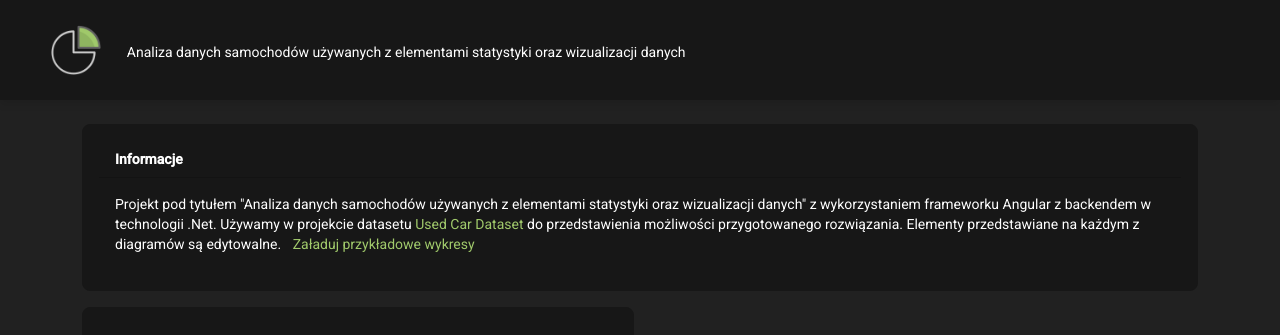
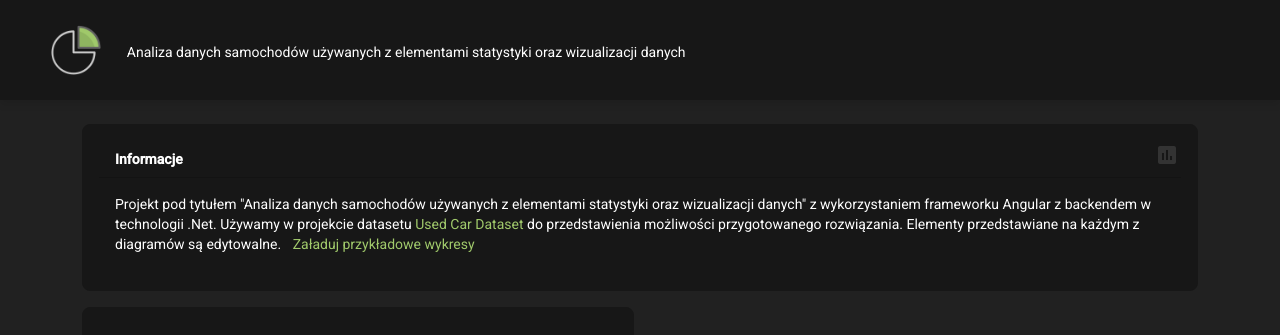
Before and after one commit to moszynMTS/statisticsAngular, an Angular app: page / in a window 1280 px wide. Shown: the top 335 px of the page. Built offline with nearby package versions, Linux system fonts and the light colour scheme.

Commit message:
pageable v1

```diff
--- a/src/app/pages/home/home.component.html
+++ b/src/app/pages/home/home.component.html
@@ -6,6 +6,9 @@
       <a class="loadDefault" (click)="loadDefault()">Załaduj przykładowe wykresy
       </a>
     </p>
+    <a class="saveIcon pageableLoad" (click)="getDataFromPageable()" title="Załaduj dane">
+      <mat-icon>assessment</mat-icon>
+    </a>
   </div>
 
   <div class="col-12 flexible">
--- a/src/app/pages/home/home.component.ts
+++ b/src/app/pages/home/home.component.ts
@@ -36,7 +36,7 @@ export class HomeComponent implements OnInit, AfterViewInit {
   counter: number = 1;
   constructor(private fb: FormBuilder, private snackBar: MatSnackBar, private apiCaller: ApiCaller) {
     Chart.register(...registerables);
-    this.apiCaller.setControllerPath(ControllerNames.Diagram);
+    this.apiCaller.setControllerPath(ControllerNames.Data);
   }
 
   ngOnInit(): void {
@@ -213,4 +213,13 @@ export class HomeComponent implements OnInit, AfterViewInit {
     this.initializeForms();
   }
 
+  getDataFromPageable(){
+    this.apiCaller.getList().subscribe((res:any)=>{
+      if(res != null){
+        console.log("RES", res);
+        res.forEach((a:any)=>this.createCanvasForm('x', a.type, a.name, a.title, a.data, a.labels));
+      }
+    })
+  }
+
 }
--- a/src/app/shared/apiCaller.ts
+++ b/src/app/shared/apiCaller.ts
@@ -13,8 +13,8 @@ export class ApiCaller {
     public setControllerPath(controllerPath: string) {
         this.typeName = controllerPath;
     }
-    getList(params: {}): Observable<any[]> {
-        return this.http.get<any>(this.APIUrl + this.typeName+'/pageable', {params: params });
+    getList(): Observable<any[]> {
+        return this.http.get<any>(this.APIUrl + this.typeName+'/pageable');
     }
     getItem(itemId: any): Observable<any[]> {
         return this.http.get<any>(this.APIUrl + this.typeName+'/'+itemId);
--- a/src/app/shared/controlerNames.ts
+++ b/src/app/shared/controlerNames.ts
@@ -1,3 +1,3 @@
 export enum ControllerNames {
-    Diagram = "Diagram"
+    Data = "Data"
 }
--- a/src/styles.scss
+++ b/src/styles.scss
@@ -207,6 +207,10 @@ a {
         }
     }
 }
+.pageableLoad{
+    top: 10px;
+    right: 10px !important;
+}
 
 .card {
     background-color: $bgc2;
```
